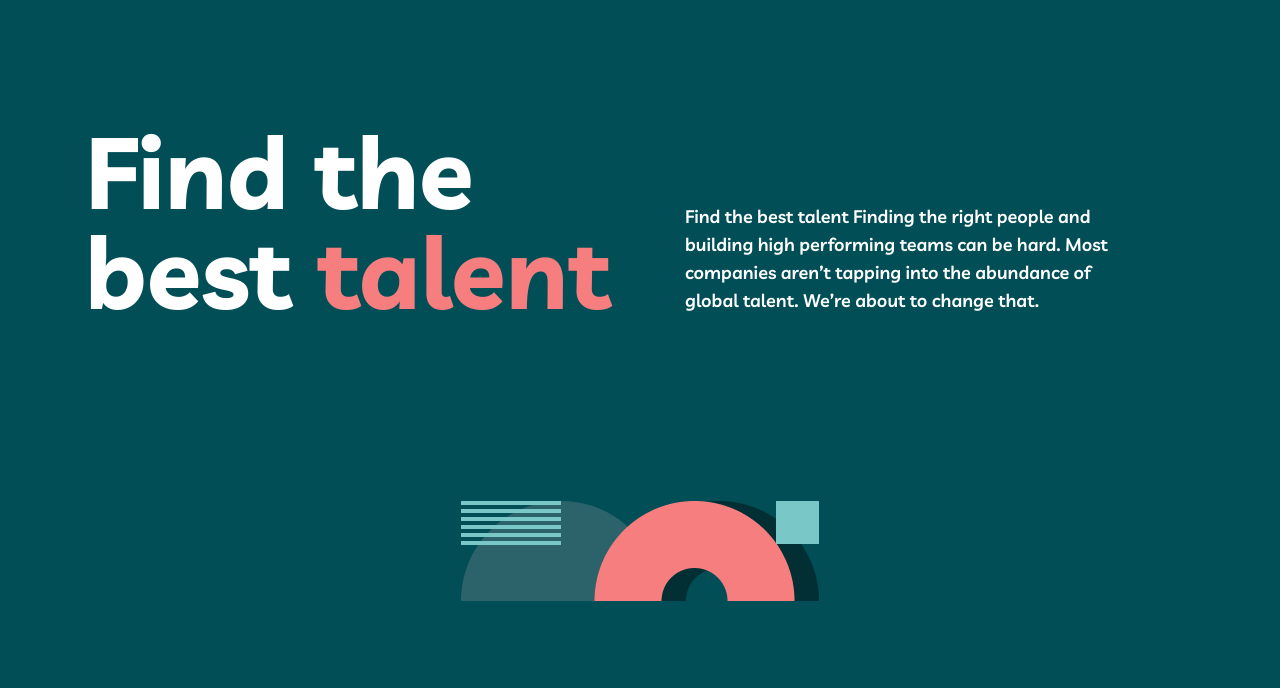
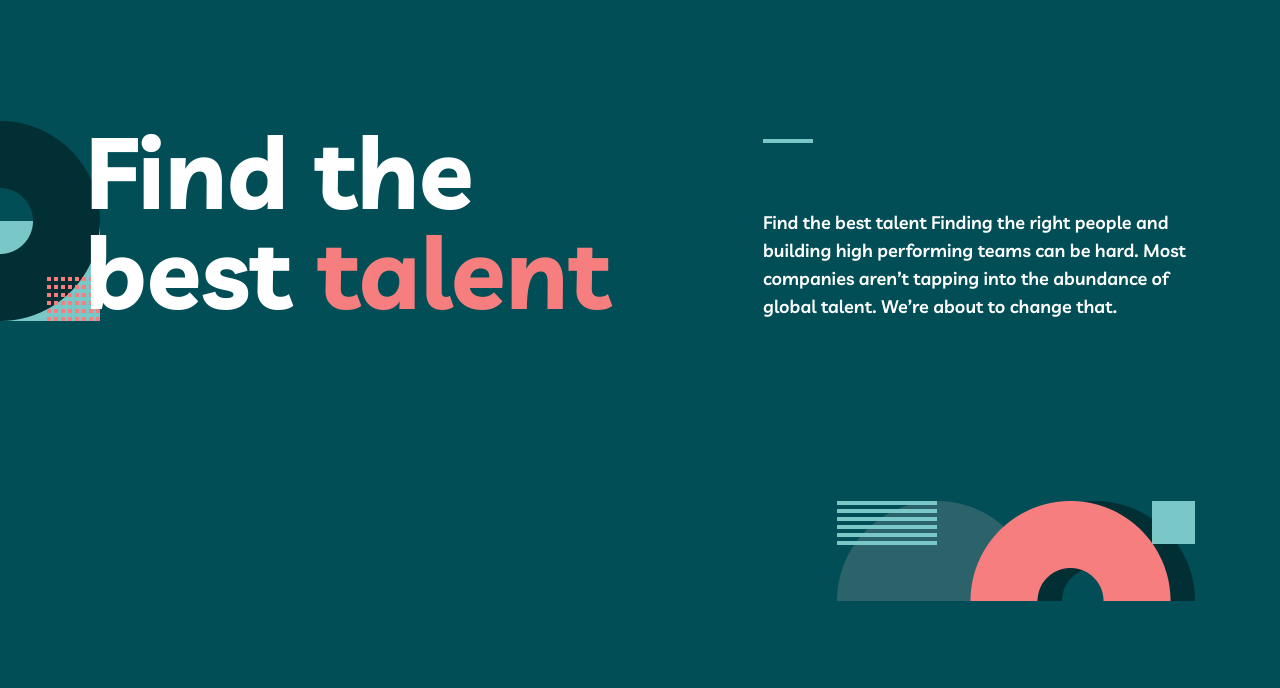
Before and after one commit to normuhamedov/11-dars, a plain HTML site: page index.html in a window 1280 px wide. Shown: the part 112-800 px from the top of the page. Drawn offline with Linux system fonts and the light colour scheme.

Commit message:
hero toliq

```diff
--- a/index.html
+++ b/index.html
@@ -50,8 +50,11 @@
            <div class="container hero__container">
             <div class="hero__wrapper">
                 <h2 class="hero__heiding">Find the best <span class="hero__heiding-color">talent</span></h2>
+                <div class="hero__text-wrapper">
+                <span class="hero__icon"></span>
                 <p class="hero__text">Find the best talent
                     Finding the right people and building high performing teams can be hard. Most companies aren’t tapping into the abundance of global talent. We’re about to change that.</p>
+                </div>
             </div>
            </div>
         </section>
--- a/scss/all_blocks/_hero.scss
+++ b/scss/all_blocks/_hero.scss
@@ -11,7 +11,13 @@
         margin-top: 122px;
         padding-bottom: 256px;
     }
+    @media only screen and (min-width: 900px) {
 
+        background-image: url("./../../images/bg2.png");
+        background-repeat: no-repeat;
+        background-size: 100px 200px;
+        background-position: left top;
+    }
 
     &__container {
     }
@@ -29,10 +35,9 @@
             padding-bottom: 256px;
             background-image: url("./../../images/bg_hero.png");
             background-repeat: no-repeat;
-            background-position: center bottom;
+            background-position: right bottom;
             background-size: 358px 100px;
             padding-bottom: 250px;
-
         }
 
     }
@@ -85,11 +90,28 @@
             font-size: 18px;
             line-height: 28px;
             text-align: left;
-            padding-top: 23px;
+            padding-top: 70px;
         }
 
     }
+}
 
+@media only screen and (min-width: 900px) {
+    .hero__text-wrapper {
+        position: relative;
+        width: 445px;
+        height: 195px;
+        margin-left: 78px;
+    }
+    .hero__icon {
+        position: absolute;
+        left: 0%;
+        right: 88.76%;
+        top: 0%;
+        bottom: 100%;
+        width: 50px;
+        height: 4px;
+        background-color: #79C8C7;
+
+    }
 }
-.container {
-}
```
Also changed, not shown: css/main.css, images/bg2.png (added), 1 other file.
